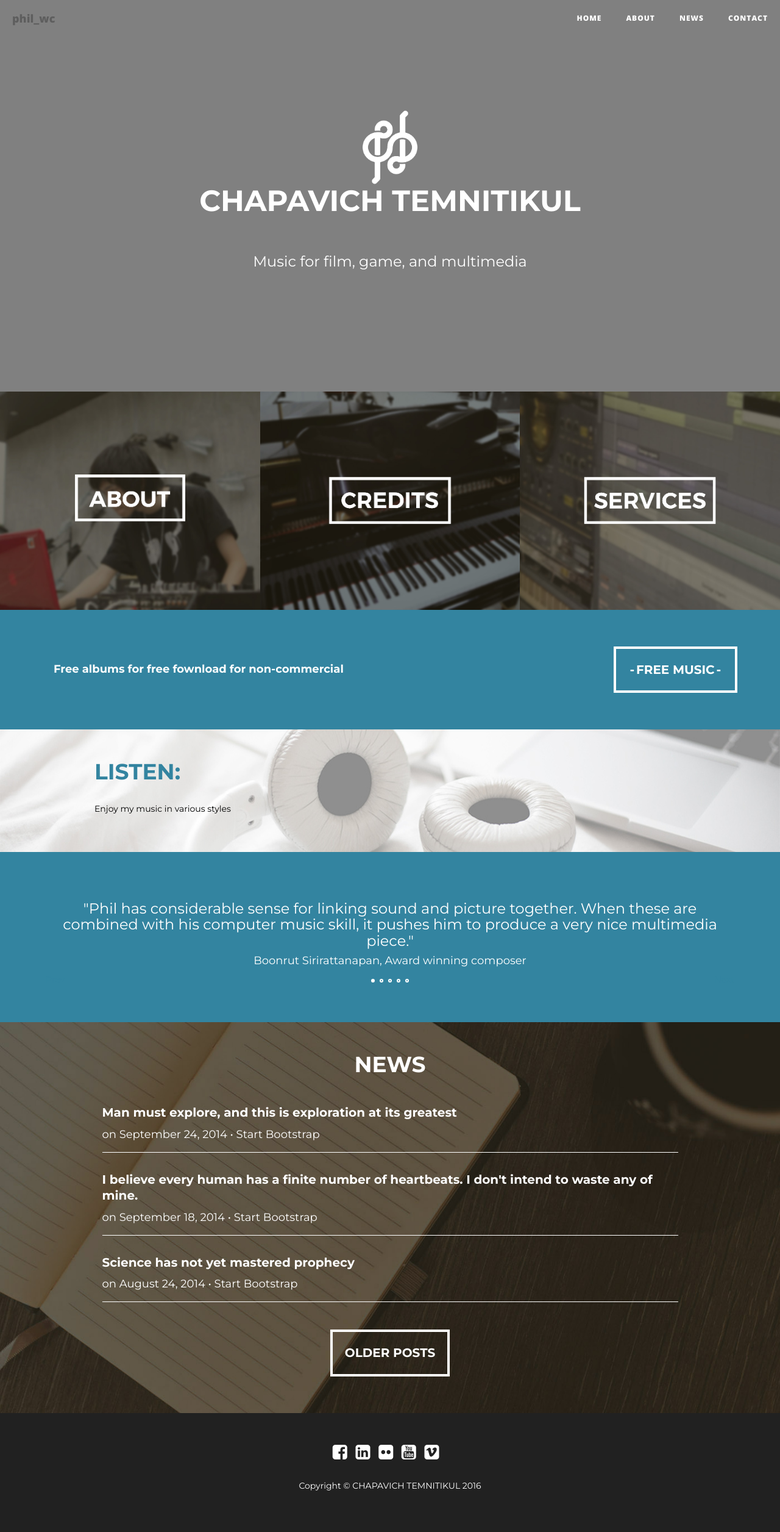
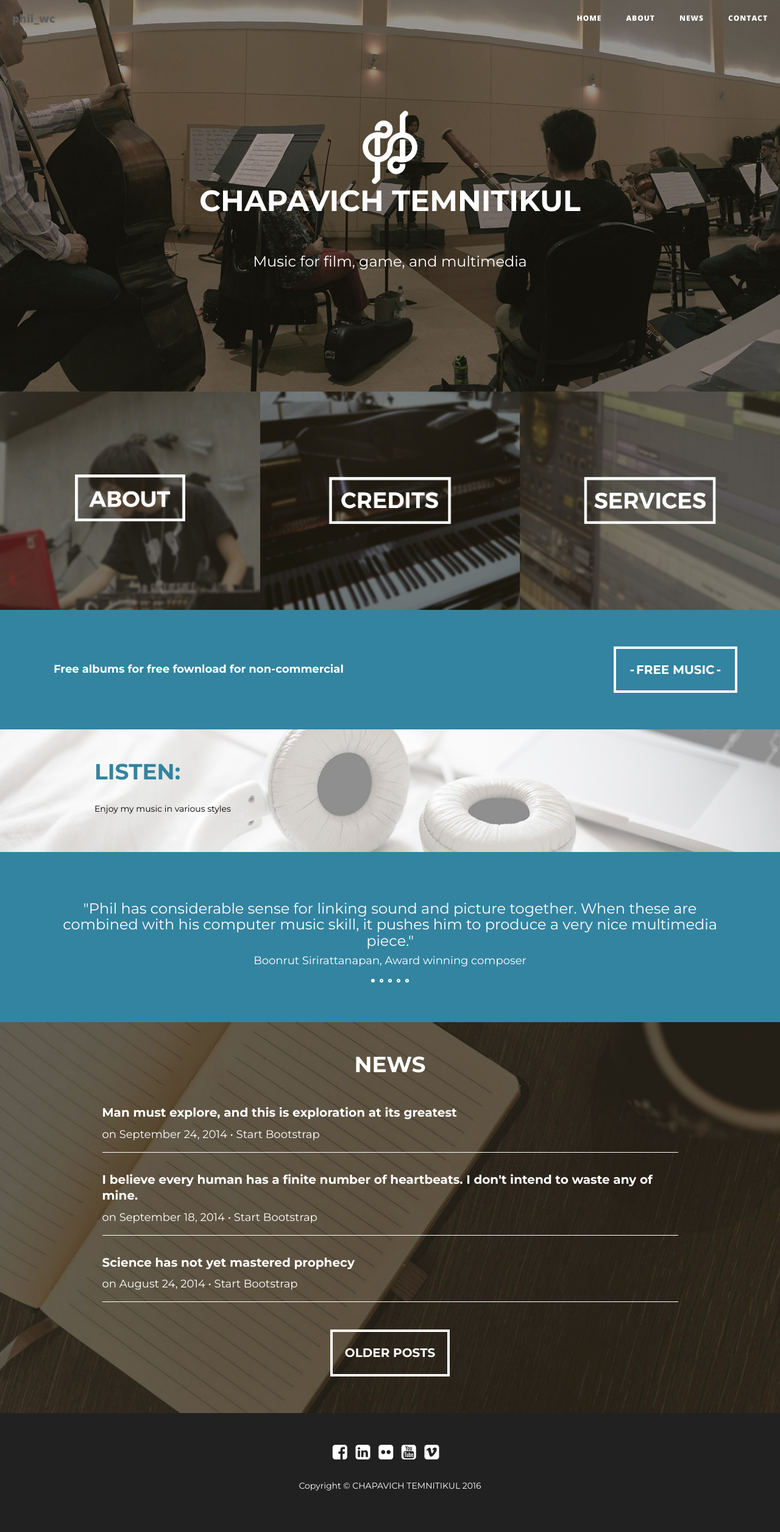
Before and after one commit to phil-wc/phil-wc.github.io, a Jekyll site: the page built from index.html, in a window 1280 px wide. Shown: the whole page at 61% size. Built offline with Jekyll 4.4.1, drawn with Linux system fonts in a browser that asks for light colours; nearby versions of some CDN libraries; the list of posts is cut into pages by our own code.

Commit message:
added header-image queries on YAML Front matter

```diff
--- a/index.html
+++ b/index.html
@@ -1,6 +1,7 @@
 ---
 title: "Home"
 description: "Music for film, game, and multimedia"
+header-img: assets/img/home/header-bg.jpg
 ---
 
 <div class="home">
```
